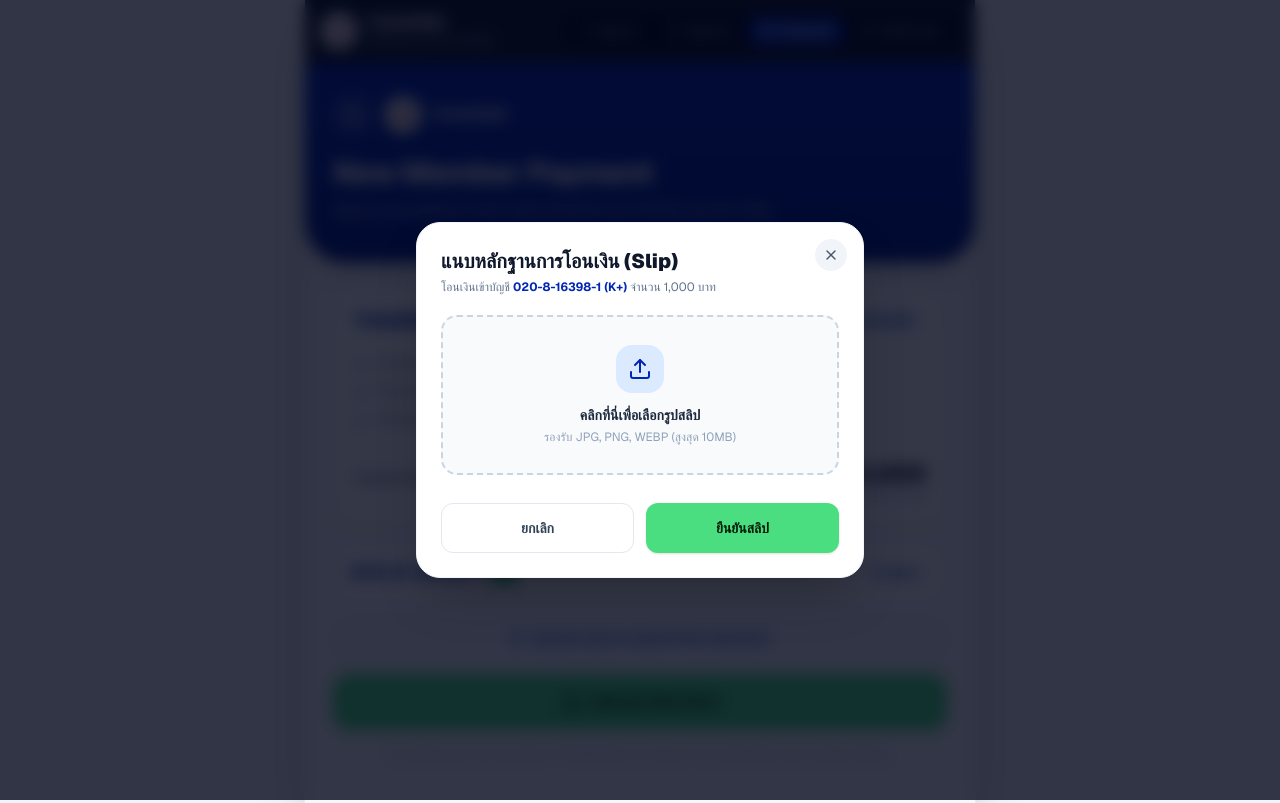
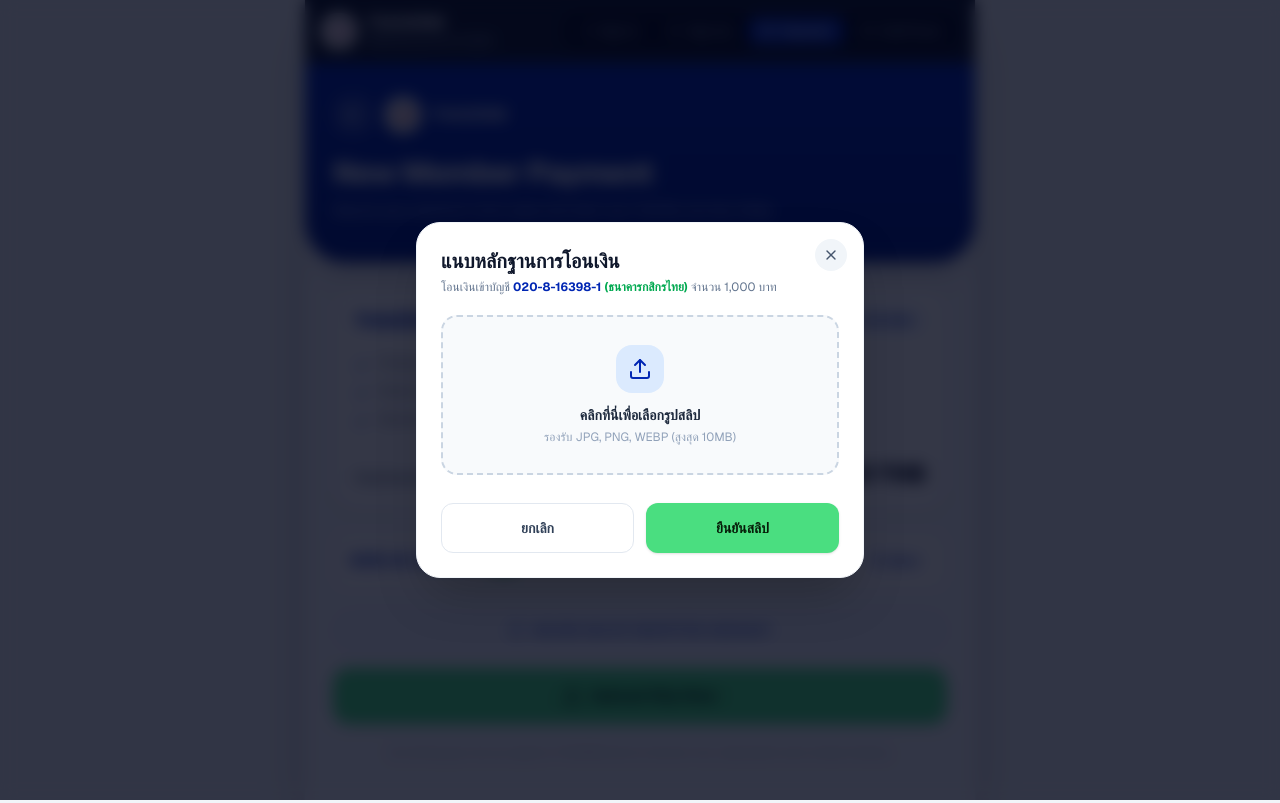
Before and after one commit to Thanadol22/Thaisrm, a Next.js app: page /payment in a window 1280 px wide. Both pictures are taken after a click on the button "Upload Slip Now". Built offline with nearby package versions, Linux system fonts and the light colour scheme.

Commit message:
Set Kasikorn Bank text color to K+ green #00a950 and update currency display to 1,000 THB

```diff
--- a/components/SlipUploadModal.tsx
+++ b/components/SlipUploadModal.tsx
@@ -65,9 +65,9 @@ export function SlipUploadModal({ isOpen, onClose, onSuccess, bankAccount }: Sli
         ) : (
           <div className="space-y-5">
             <div>
-              <h3 className="text-xl font-black text-slate-900">แนบหลักฐานการโอนเงิน (Slip)</h3>
+              <h3 className="text-xl font-black text-slate-900">แนบหลักฐานการโอนเงิน</h3>
               <p className="text-xs text-slate-500 mt-1">
-                โอนเงินเข้าบัญชี <span className="font-bold text-[#0026b3]">{bankAccount} (K+)</span> จำนวน 1,000 บาท
+                โอนเงินเข้าบัญชี <span className="font-bold text-[#0026b3]">{bankAccount}</span> <span className="font-bold text-[#00a950]">(ธนาคารกสิกรไทย)</span> จำนวน 1,000 บาท
               </p>
             </div>
 
--- a/components/views/PaymentView.tsx
+++ b/components/views/PaymentView.tsx
@@ -81,8 +81,7 @@ export function PaymentView({
           <div className="border-t border-slate-100 pt-3 flex items-baseline justify-between">
             <span className="text-xs font-bold text-slate-600">Total Due Now:</span>
             <div className="text-right">
-              <span className="text-2xl font-black text-slate-900 tracking-tight">$1,000</span>
-              <span className="block text-[10px] text-slate-400 font-medium">(~ 35,000 THB)</span>
+              <span className="text-2xl font-black text-slate-900 tracking-tight">1,000 THB</span>
             </div>
           </div>
         </div>
```
